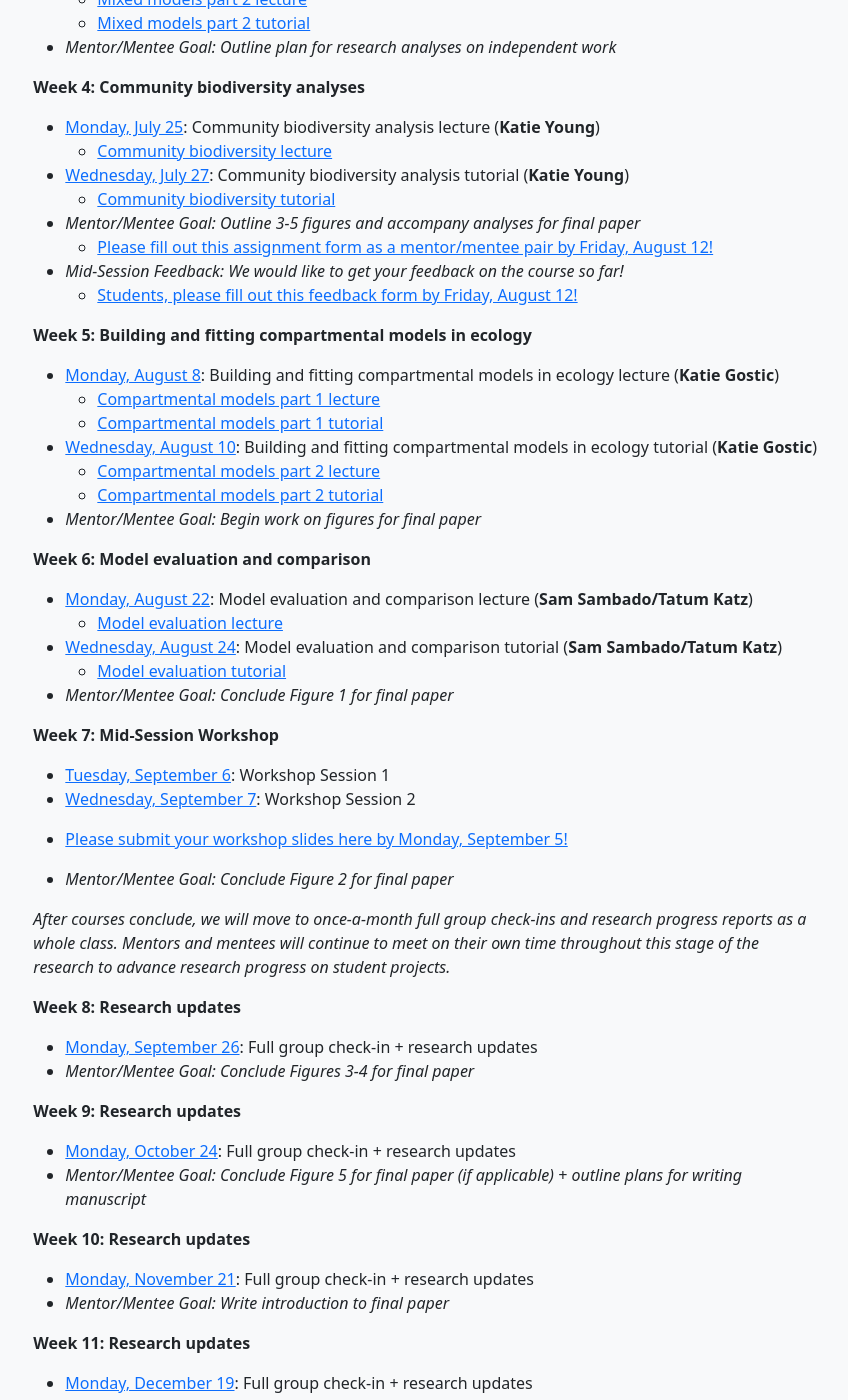
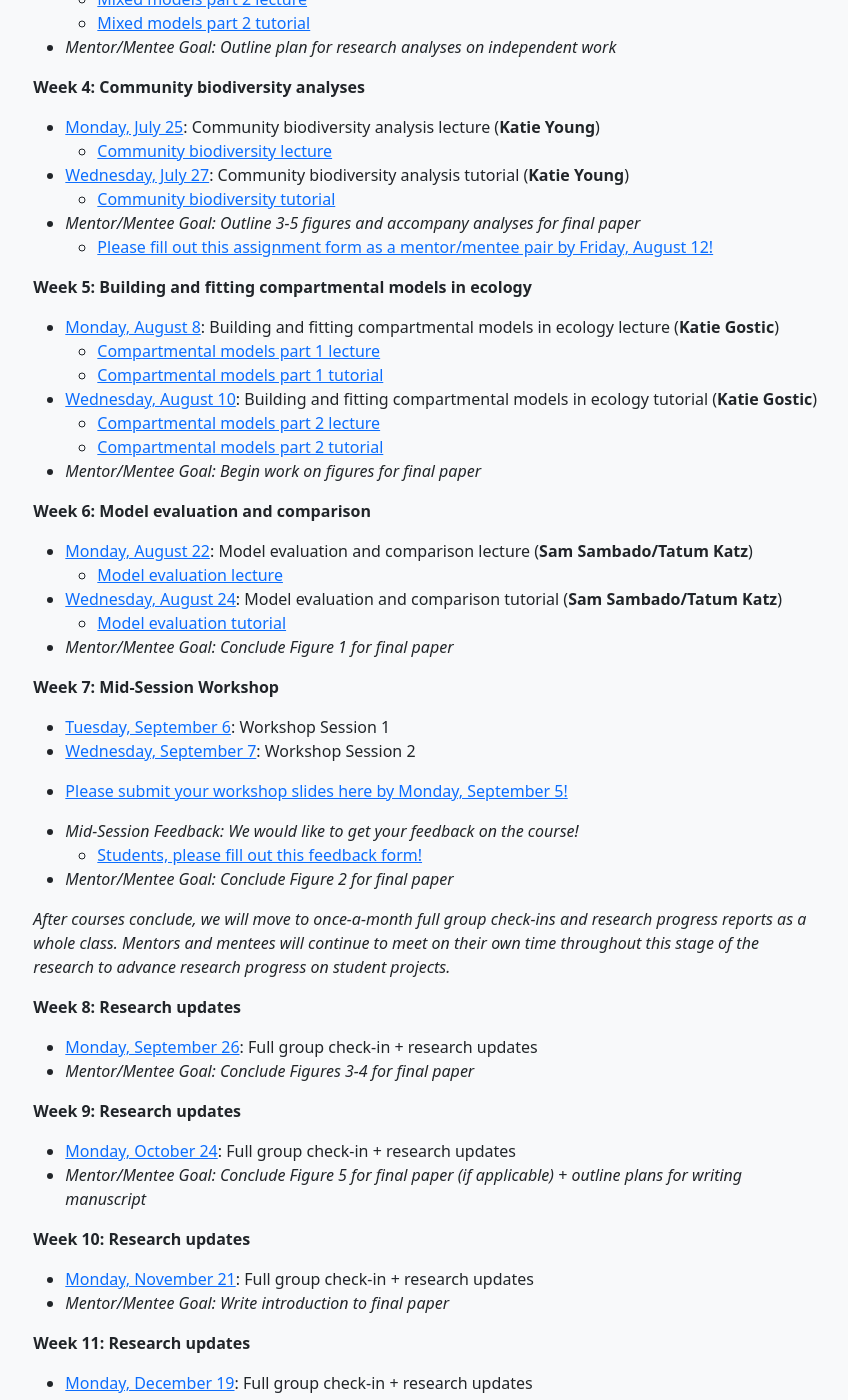
Before and after one commit to brooklabteam/coding4conservation, a Jekyll site: the page built from syllabus.md, in a window 1280 px wide and 1400 px high, scrolled down 861 px. Shown: the whole window, without its empty margins (212-1060 px from the left). Built offline with Jekyll 4.4.1, drawn with Linux system fonts in a browser that asks for light colours; some of the changed lines change nothing that is shown.

Commit message:
updated syllabus

```diff
--- a/syllabus.md
+++ b/syllabus.md
@@ -43,8 +43,6 @@ permalink: /syllabus
   * [Community biodiversity tutorial](/assets/tutorials/C4C-Community-Biodiversity.zip)
 * *Mentor/Mentee Goal: Outline 3-5 figures and accompany analyses for final paper*
   * [Please fill out this assignment form as a mentor/mentee pair by Friday, August 12!](https://airtable.com/shr7pnohLmQvINE2h)
-* *Mid-Session Feedback: We would like to get your feedback on the course so far!*
-  * [Students, please fill out this feedback form by Friday, August 12!](https://airtable.com/shr3dbMDBzbDDNBJp)
 
 
 **Week 5: Building and fitting compartmental models in ecology**
@@ -68,6 +66,9 @@ permalink: /syllabus
 * [Wednesday, September 7](https://uchicago.zoom.us/j/99418545098?pwd=emxTWkVkOEpsdFFnRUtoWmlxMGowUT09): Workshop Session 2
 
 * [Please submit your workshop slides here by Monday, September 5!](https://airtable.com/shrkkEl0MuIcvMVZd)
+
+* *Mid-Session Feedback: We would like to get your feedback on the course!*
+  * [Students, please fill out this feedback form!](https://airtable.com/shr3dbMDBzbDDNBJp)
 
 * *Mentor/Mentee Goal: Conclude Figure 2 for final paper*
 
```
